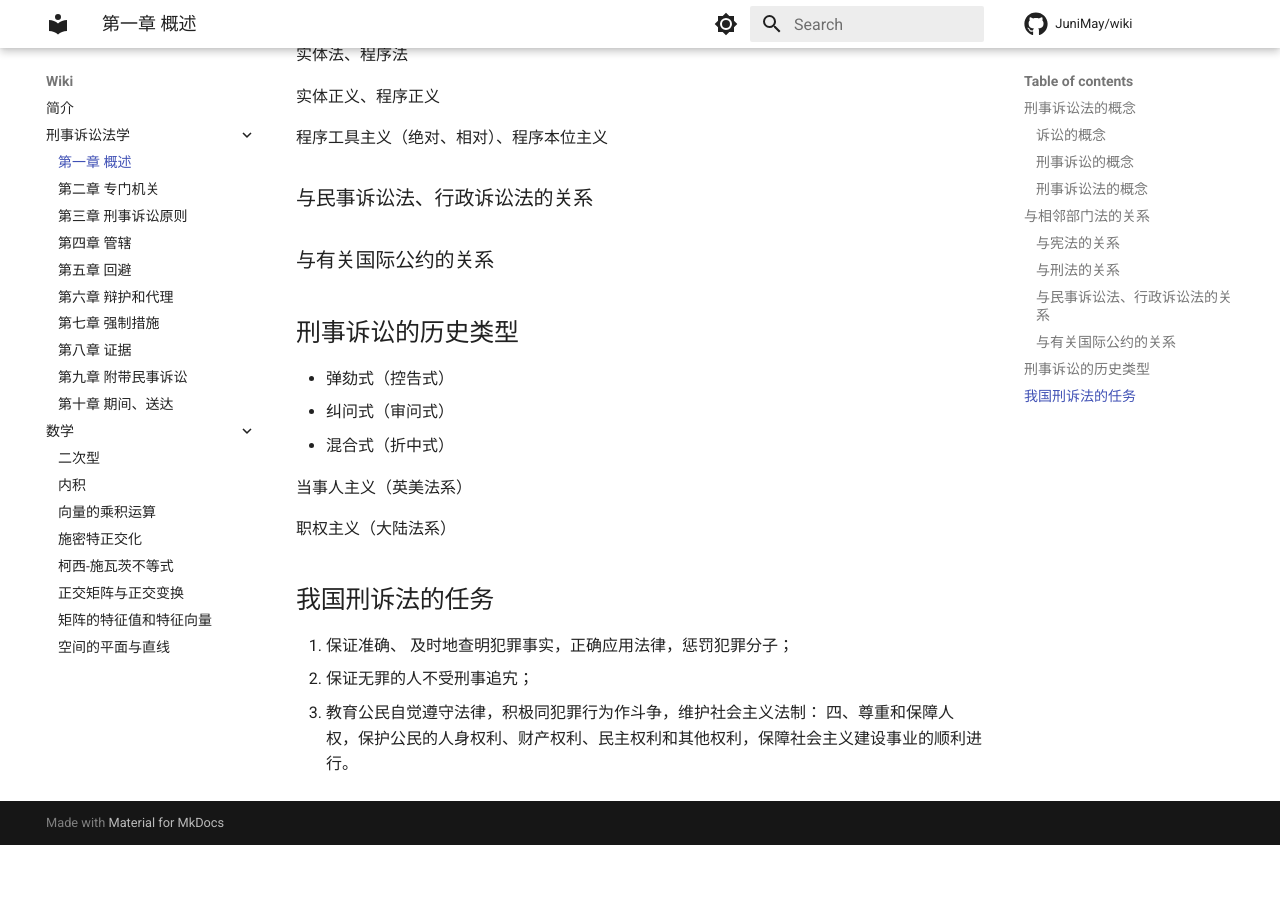
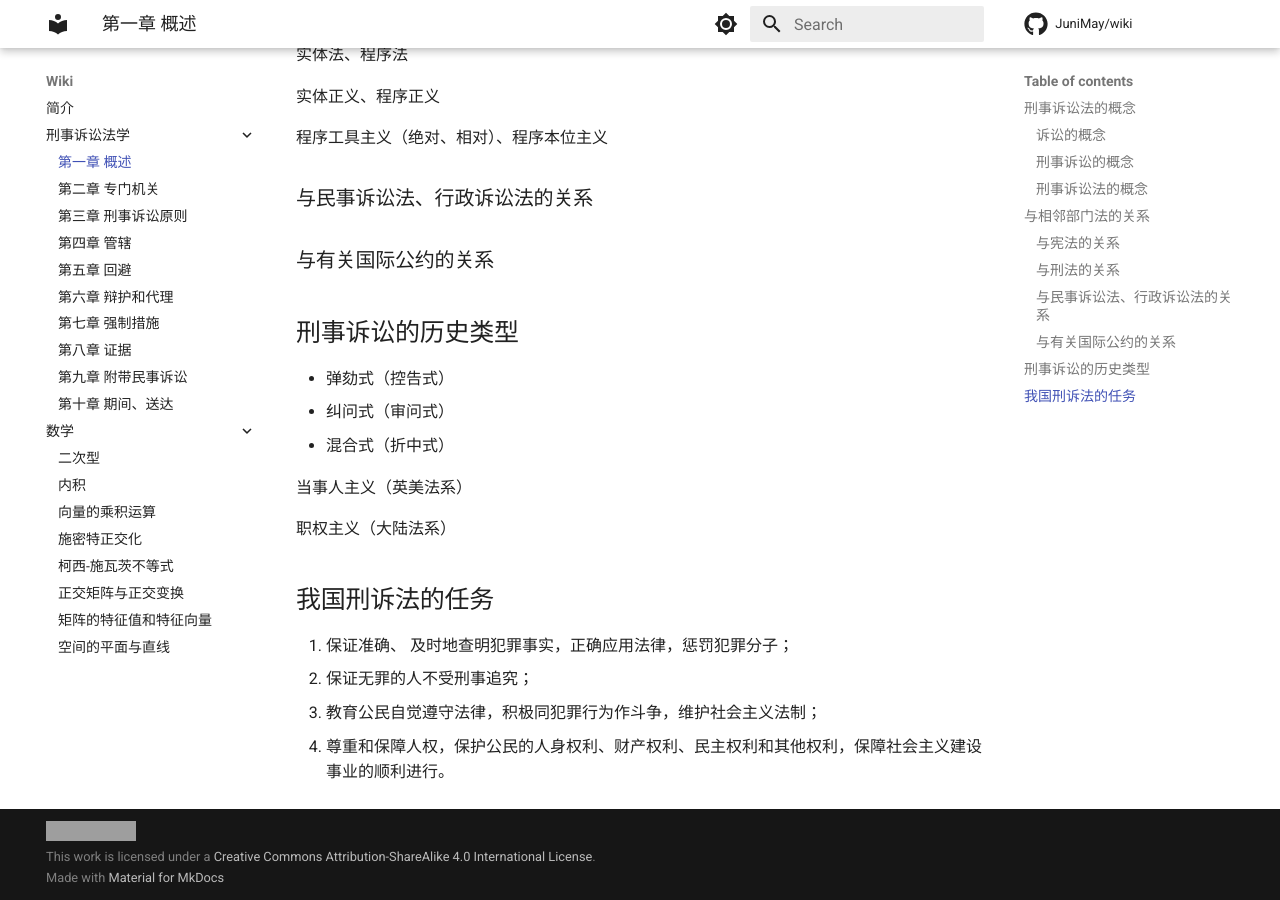
Before and after one commit to JuniMay/wiki, an MkDocs documentation site: the page built from docs/刑事诉讼法学/1 第一章 概述.md, in a window 1280 px wide and 900 px high, scrolled down 1464 px. Built offline with MkDocs 1.6.1 and Material for MkDocs 9.7.7, drawn with Linux system fonts in a browser that asks for light colours; nearby versions of some CDN libraries; library files that are not in the unit come from our copies; comment, search, counter and statistics services are not loaded; before the commit the page ends 2309 px from its top, so only the background shows below that; grey boxes are pictures that could not be loaded.

Commit message:
add creative commons in footer

```diff
--- a/docs/刑事诉讼法学/1 第一章 概述.md
+++ b/docs/刑事诉讼法学/1 第一章 概述.md
@@ -20,6 +20,7 @@ tags:
 处理纠纷的基本方式：和解、调解、仲裁、诉讼
 
 !!! note
+
     诉讼，指国家审判机关（我国是指人民法院），依照法律规定，在当事人和其他诉讼参与人的参加下，依法解决讼争的活动。
 
 ### 刑事诉讼的概念
@@ -40,6 +41,7 @@ tags:
 ### 刑事诉讼法的概念
 
 !!! note
+
     国家制定的有关刑事诉讼活动的法律规范的总称
 
 狭义的刑事诉讼法 →《中华人民共和国刑事诉讼法》
@@ -75,5 +77,6 @@ tags:
 ## 我国刑诉法的任务
 
 1. 保证准确、 及时地查明犯罪事实，正确应用法律，惩罚犯罪分子；
-2. 保证无罪的人不受刑事追宄；
-3. 教育公民自觉遵守法律，积极同犯罪行为作斗争，维护社会主义法制： 四、尊重和保障人权，保护公民的人身权利、财产权利、民主权利和其他权利，保障社会主义建设事业的顺利进行。
+2. 保证无罪的人不受刑事追究；
+3. 教育公民自觉遵守法律，积极同犯罪行为作斗争，维护社会主义法制；
+4. 尊重和保障人权，保护公民的人身权利、财产权利、民主权利和其他权利，保障社会主义建设事业的顺利进行。
--- a/mkdocs.yml
+++ b/mkdocs.yml
@@ -1,5 +1,6 @@
 site_name: Wiki
 theme:
+  custom_dir: overrides
   icon:
     repo: fontawesome/brands/github
   features:
--- /dev/null
+++ b/overrides/partials/copyright.html
@@ -0,0 +1,23 @@
+<div class="md-copyright">
+  <a rel="license" href="http://creativecommons.org/licenses/by-sa/4.0/"
+    ><img
+      alt="Creative Commons License"
+      style="border-width: 0"
+      src="https://i.creativecommons.org/l/by-sa/4.0/88x31.png" /></a
+  ><br />This work is licensed under a
+  <a rel="license" href="http://creativecommons.org/licenses/by-sa/4.0/"
+    >Creative Commons Attribution-ShareAlike 4.0 International License</a
+  >.
+  <br />
+  {% if config.copyright %}
+  <div class="md-copyright__highlight">{{ config.copyright }}</div>
+  {% endif %} {% if not config.extra.generator == false %} Made with
+  <a
+    href="https://squidfunk.github.io/mkdocs-material/"
+    target="_blank"
+    rel="noopener"
+  >
+    Material for MkDocs
+  </a>
+  {% endif %}
+</div>
```
Also changed, not shown: docs/刑事诉讼法学/3 第三章 刑事诉讼原则.md (+4 -2 lines), docs/刑事诉讼法学/4 第四章 管辖.md (+1 -2 lines), docs/刑事诉讼法学/6 第六章 辩护和代理.md (+4 -1 lines).
